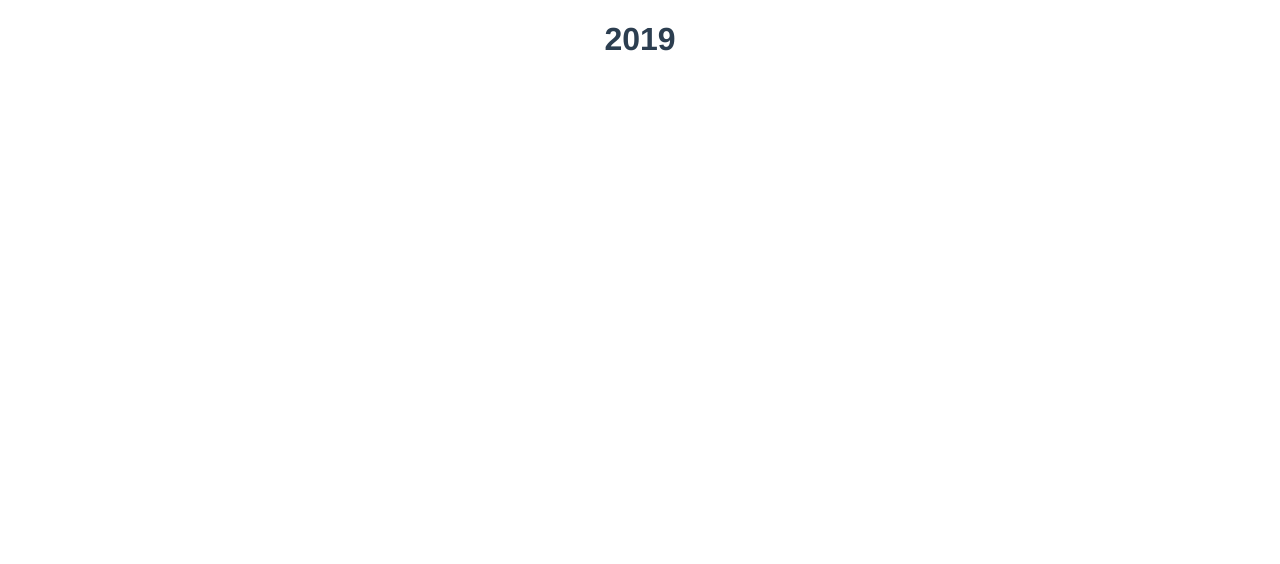
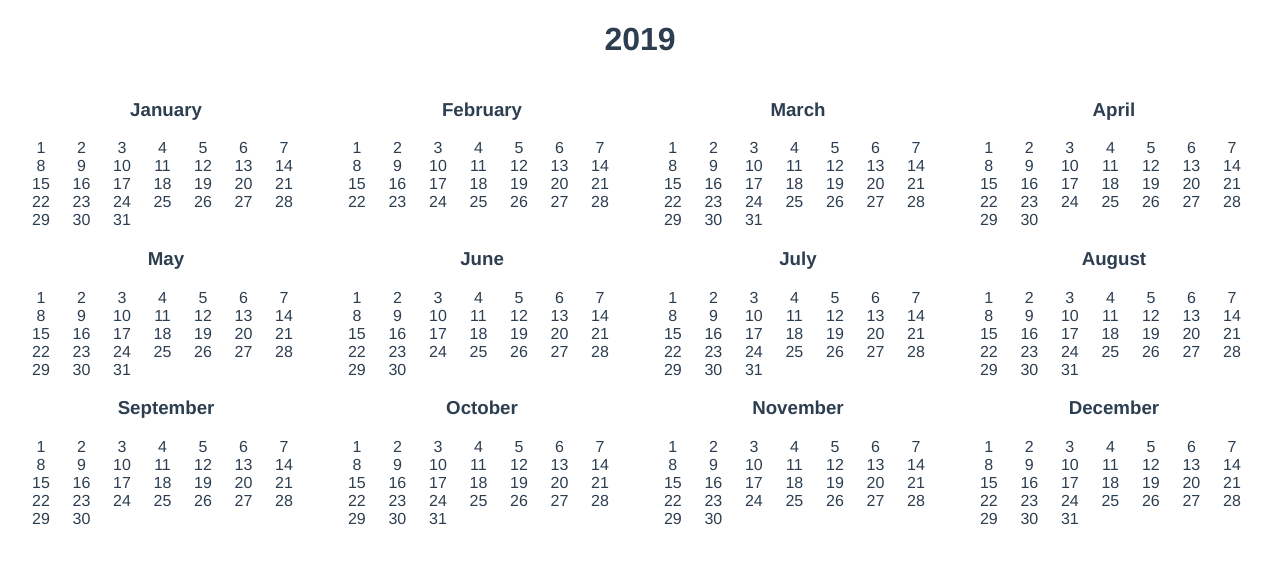
Before and after one commit to HCLarsen/vue-calendar, a Vue app: page / in a window 1280 px wide. Shown: the top 564 px of the page. Built offline with nearby package versions, Linux system fonts and the light colour scheme.

Commit message:
Add days to YearView

```diff
--- a/src/views/YearView.vue
+++ b/src/views/YearView.vue
@@ -1,6 +1,16 @@
 <template>
   <div class="year">
     <h1 v-html="year"></h1>
+    <div class="year">
+      <ul class="months">
+        <li v-for="month in months" :key="month" class="month">
+          <h3 v-html="monthName(month)"></h3>
+          <ul class="days">
+            <li v-for="day in daysInMonth(month)" :key="day" class="day" v-html="day"></li>
+          </ul>
+        </li>
+      </ul>
+    </div>
   </div>
 </template>
 
@@ -12,7 +22,59 @@
         type: Number
       }
     },
+    computed: {
+      months() {
+        return Array(12).keys();
+      },
+    },
+    methods: {
+      monthName(month) {
+        return new Date(0, month).toLocaleDateString("en-CA", { month: "long" });
+      },
+      daysInMonth(month) {
+        return new Date(this.year, month + 1, 0).getDate();
+      },
+    }
   }
 </script>
 
-<style scoped></style>
+<style scoped>
+  ul.months {
+    width: 100%;
+    margin: 0;
+    padding: 0;
+
+    list-style-type: none;
+
+    display: flex;
+    flex-direction: row;
+    flex-wrap: wrap;
+  }
+
+  li.month {
+    width: calc(93% / 3);
+    padding: 0 1%;
+  }
+
+  @media screen and (min-aspect-ratio: 1/1) {
+    li.month {
+      width: calc(92% / 4);
+    }
+  }
+
+  ul.days {
+    width: 100%;
+    margin: 0;
+    padding: 0;
+
+    list-style-type: none;
+
+    display: flex;
+    flex-direction: row;
+    flex-wrap: wrap;
+  }
+
+  li.day {
+    width: calc(100% / 7 - 1px);
+  }
+</style>
```
Also changed, not shown: 1 other file (tests, documents, lock files or other folders).
